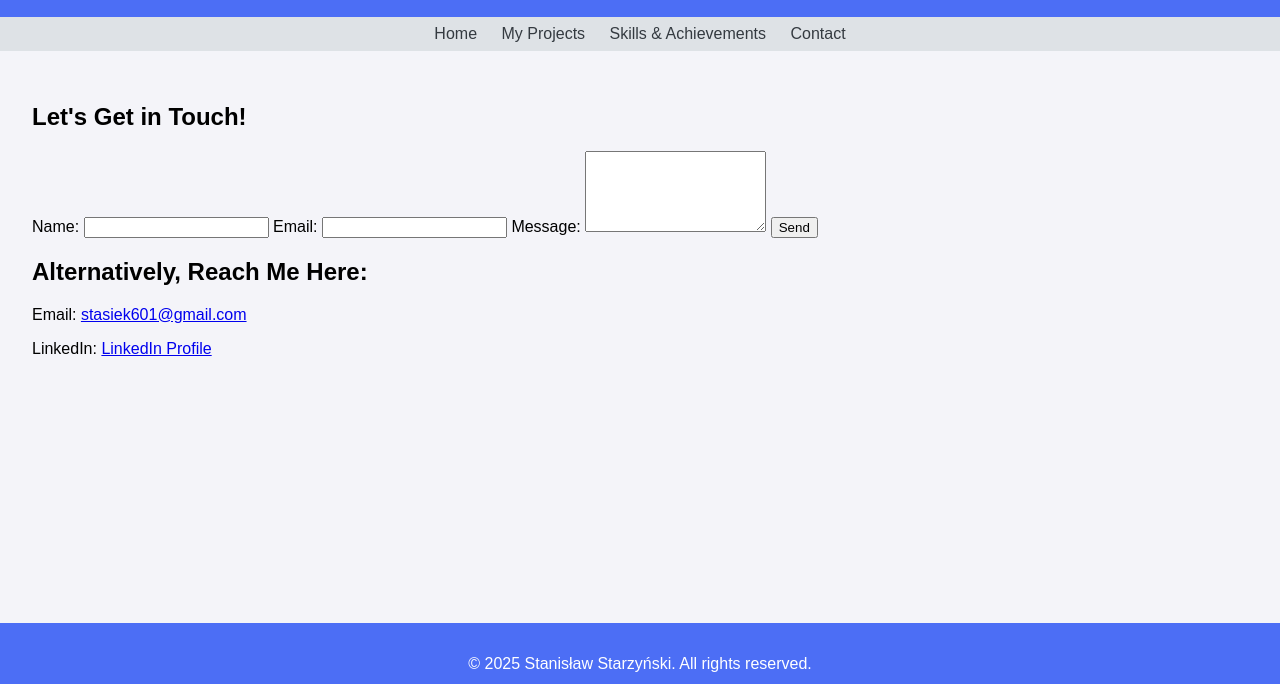
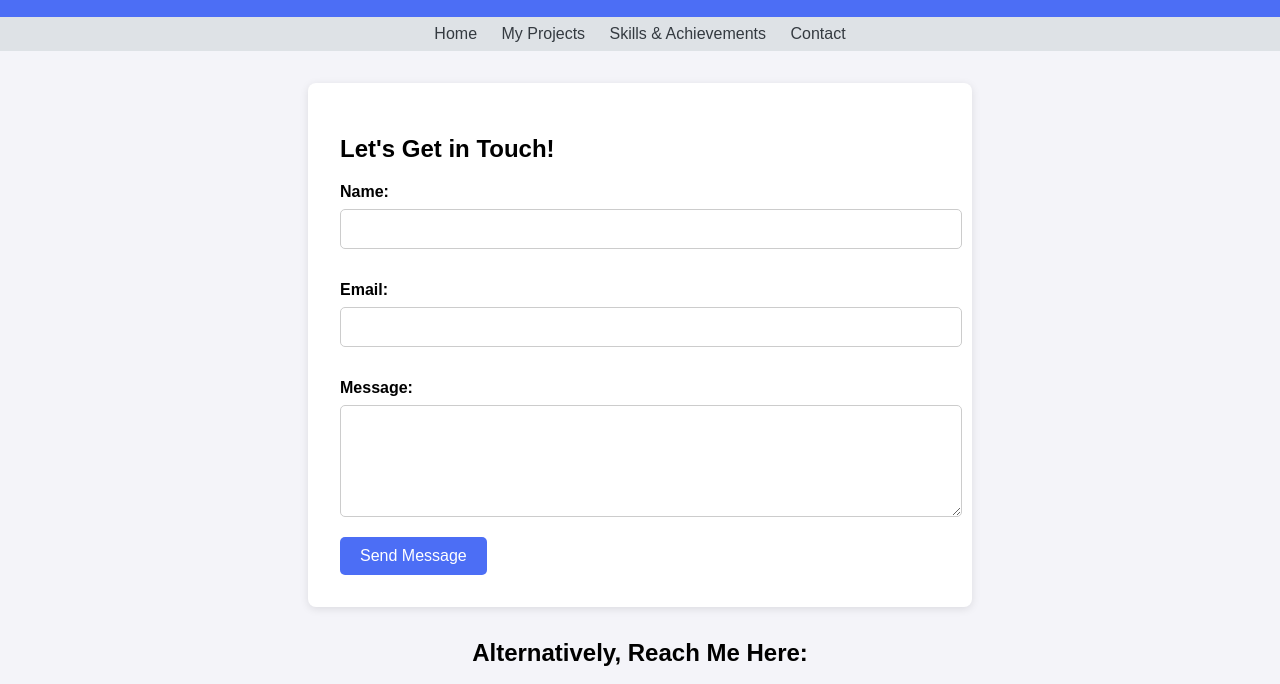
Before and after one commit to stanislawstarzynski/Portfolio, a plain HTML site: page contact.html in a window 1280 px wide. Shown: the part 95-779 px from the top of the page. Drawn offline with Linux system fonts and the light colour scheme.

Commit message:
Update contact.html

```diff
--- a/contact.html
+++ b/contact.html
@@ -1,4 +1,3 @@
-<!-- contact.html -->
 <!DOCTYPE html>
 <html lang="en">
 <head>
@@ -6,6 +5,48 @@
     <meta name="viewport" content="width=device-width, initial-scale=1.0">
     <title>Contact - Stanisław Starzyński</title>
     <link rel="stylesheet" href="css/styles.css">
+    <style>
+        /* EXTRA styling to improve the form */
+        .contact-form {
+            max-width: 600px;
+            margin: 0 auto;
+            background: #ffffff;
+            padding: 2rem;
+            border-radius: 8px;
+            box-shadow: 0 2px 8px rgba(0,0,0,0.1);
+        }
+
+        .contact-form label {
+            display: block;
+            margin-top: 1rem;
+            margin-bottom: 0.5rem;
+            font-weight: bold;
+        }
+
+        .contact-form input,
+        .contact-form textarea {
+            width: 100%;
+            padding: 10px;
+            margin-bottom: 1rem;
+            border: 1px solid #ccc;
+            border-radius: 5px;
+            font-size: 1rem;
+        }
+
+        .contact-form button {
+            background-color: #4c6ef5;
+            color: white;
+            padding: 10px 20px;
+            border: none;
+            border-radius: 5px;
+            font-size: 1rem;
+            cursor: pointer;
+        }
+
+        .contact-form button:hover {
+            background-color: #3b5bdb;
+        }
+    </style>
 </head>
 <body>
 <header>
@@ -17,29 +58,31 @@
     <a href="skills.html">Skills & Achievements</a>
     <a href="contact.html">Contact</a>
 </nav>
+
 <main>
-    <section>
+    <section class="contact-form">
         <h2>Let's Get in Touch!</h2>
-        <form action="#" method="post">
-            <label>Name:</label>
-            <input type="text" name="name" required>
+        <form action="https://formspree.io/f/YOUR_FORM_ID" method="POST">
+            <label for="name">Name:</label>
+            <input type="text" name="name" id="name" required>
 
-            <label>Email:</label>
-            <input type="email" name="email" required>
+            <label for="email">Email:</label>
+            <input type="email" name="email" id="email" required>
 
-            <label>Message:</label>
-            <textarea name="message" rows="5" required></textarea>
+            <label for="message">Message:</label>
+            <textarea name="message" id="message" rows="5" required></textarea>
 
-            <button type="submit">Send</button>
+            <button type="submit">Send Message</button>
         </form>
     </section>
 
-    <section>
+    <section style="text-align: center; margin-top: 2rem;">
         <h2>Alternatively, Reach Me Here:</h2>
         <p>Email: <a href="mailto:stasiek601@gmail.com">stasiek601@gmail.com</a></p>
         <p>LinkedIn: <a href="#">LinkedIn Profile</a></p>
     </section>
 </main>
+
 <footer>
     <p>&copy; 2025 Stanisław Starzyński. All rights reserved.</p>
 </footer>
```
